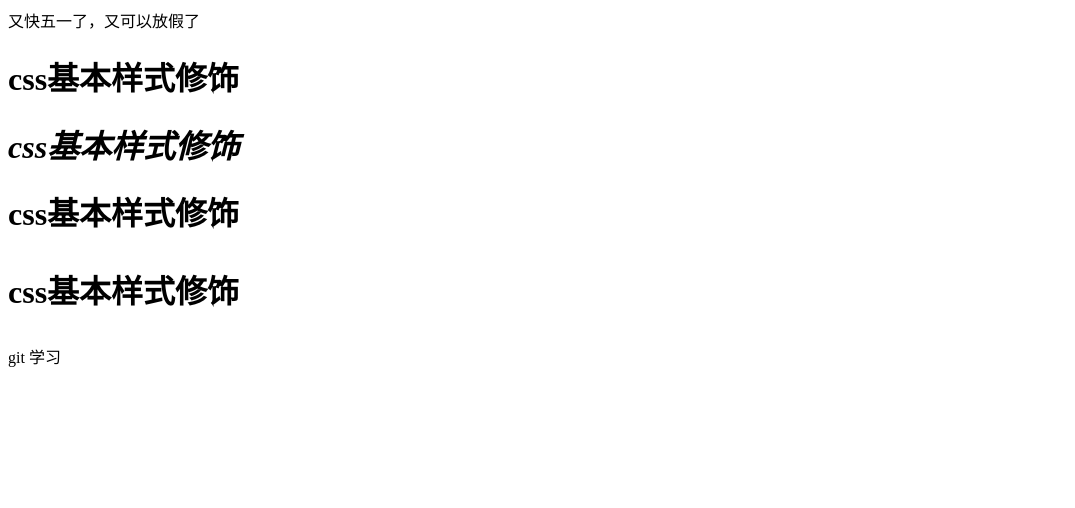
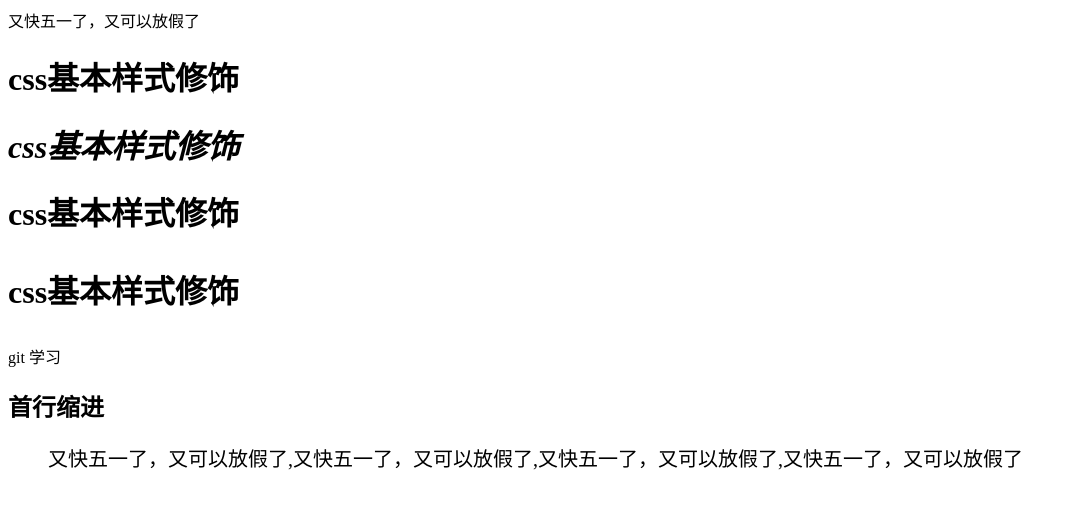
Before and after one commit to liurufeng666/Web56, a plain HTML site: page index.html in a window 1280 px wide. Shown: the top 508 px of the page, without its empty margins (0-1075 px from the left). Drawn offline with Linux system fonts and the light colour scheme.

Commit message:
首行缩进

```diff
--- a/index.css
+++ b/index.css
@@ -2,9 +2,14 @@
     /* 可设置一种，也可设置多种，中间用逗号隔开
     当前面的字体不存在的时候，就用后面的
     */
-    font-family: '微软雅黑';
+    font-family: '站酷酷黑';
     font-style: oblique;
 }
 .title{
     font-family: '宋体';
 }
+/* 首行缩进 */
+.p{
+    font-size: 20px;
+    text-indent: 2em;
+}
--- a/index.html
+++ b/index.html
@@ -5,7 +5,7 @@
     <title>Document</title>
     <link rel="stylesheet" href="index.css">
 </head>
-<body>
+<body style="height:2000px;">
     又快五一了，又可以放假了
     <!-- 第五章：基本样式 -->
     <!-- css选择器：标签选择器、类选择器、id选择器 -->
@@ -15,5 +15,9 @@
     <h1 class="title">css基本样式修饰</h1>
     <p style="font-size:32px;font-weight: bolder;">css基本样式修饰</p>
     <p>git 学习</p>
+    <h2>首行缩进</h2>
+    <p class="p">
+        又快五一了，又可以放假了,又快五一了，又可以放假了,又快五一了，又可以放假了,又快五一了，又可以放假了
+    </p>
 </body>
 </html>
```
